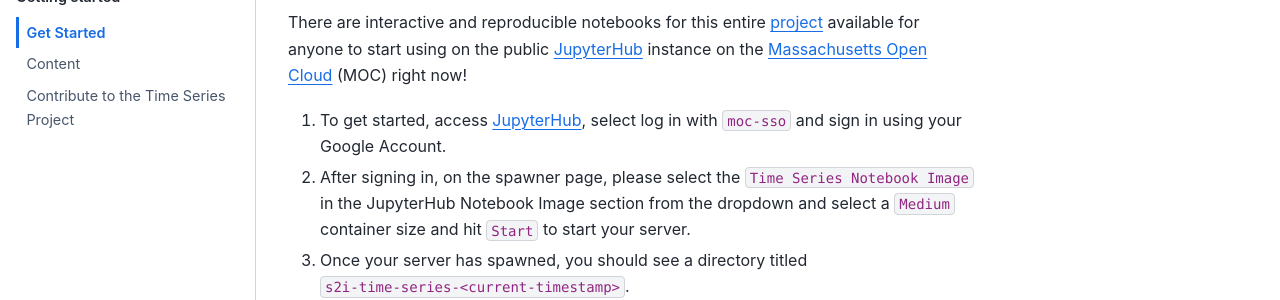
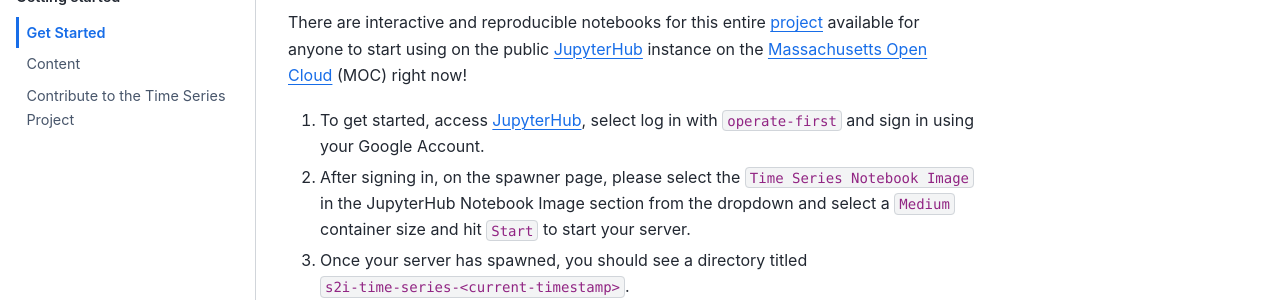
Before and after one commit to aicoe-aiops/time-series, a Jupyter Book: the page built from docs/get-started.md, in a window 1280 px wide. Shown: the part 276-576 px from the top of the page. Built offline with Jupyter Book 1.0.4 settings and Sphinx 7.4.7 and the Sphinx Book theme 1.1.4, drawn with Linux system fonts in a browser that asks for light colours; pages that are not in the unit, such as notebooks, are missing from menus; comment, search, counter and statistics services are not loaded.

Commit message:
Update links for the migrated Jupyterhub

```diff
--- a/docs/get-started.md
+++ b/docs/get-started.md
@@ -4,9 +4,9 @@
 
 ## Try it out yourself
 
-There are interactive and reproducible notebooks for this entire [project](https://github.com/aicoe-aiops/time-series) available for anyone to start using on the public [JupyterHub](https://jupyterhub-opf-jupyterhub.apps.zero.massopen.cloud/hub/login) instance on the [Massachusetts Open Cloud](https://massopen.cloud/) (MOC) right now!
+There are interactive and reproducible notebooks for this entire [project](https://github.com/aicoe-aiops/time-series) available for anyone to start using on the public [JupyterHub](https://jupyterhub-opf-jupyterhub.apps.smaug.na.operate-first.cloud/) instance on the [Massachusetts Open Cloud](https://massopen.cloud/) (MOC) right now!
 
-1. To get started, access [JupyterHub](https://jupyterhub-opf-jupyterhub.apps.zero.massopen.cloud/), select log in with `moc-sso` and sign in using your Google Account.
+1. To get started, access [JupyterHub](https://jupyterhub-opf-jupyterhub.apps.smaug.na.operate-first.cloud/), select log in with `operate-first` and sign in using your Google Account.
 2. After signing in, on the spawner page, please select the `Time Series Notebook Image` in the JupyterHub Notebook Image section from the dropdown and select a `Medium` container size and hit `Start` to start your server.
 3. Once your server has spawned, you should see a directory titled `s2i-time-series-<current-timestamp>`.
 4. Go to `notebooks` and run the notebook you want to experiment with.
```
